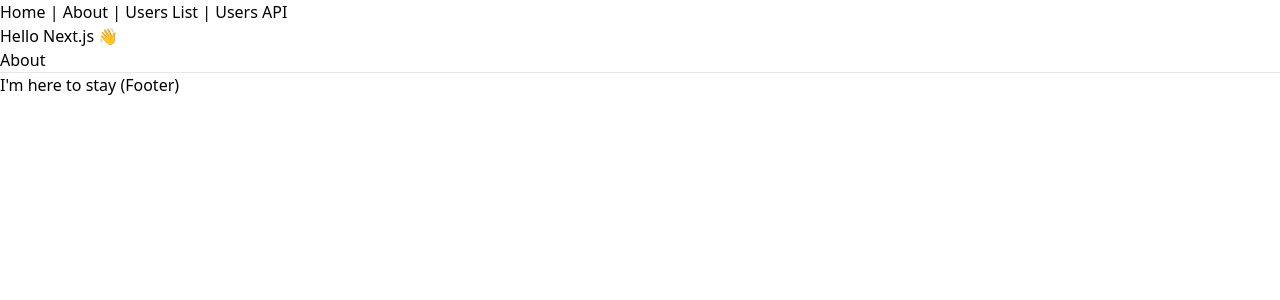
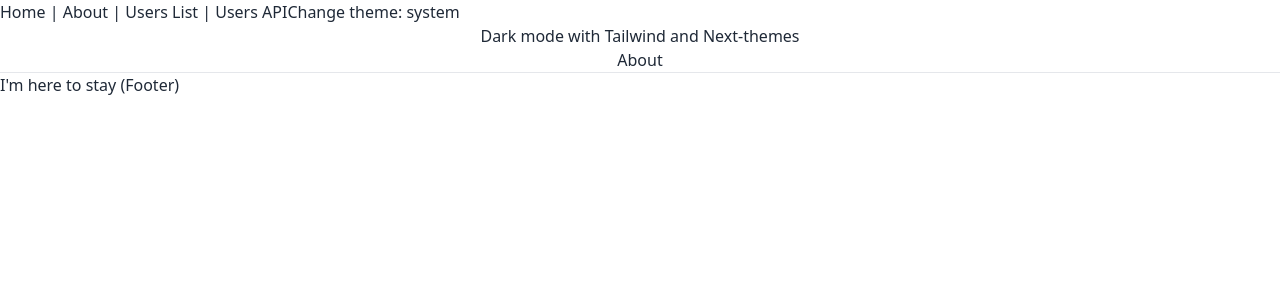
Before and after one commit to mariehmai/next-tailwind-typescript-starter, a Next.js app: page / in a window 1280 px wide. Shown: the top 300 px of the page. Built offline with nearby package versions, Linux system fonts and the light colour scheme.

Commit message:
feat(css): add dark mode sample with next-themes

```diff
--- a/components/Layout.tsx
+++ b/components/Layout.tsx
@@ -1,18 +1,34 @@
-import React, { ReactNode } from 'react';
+import React, { ReactNode, useEffect, useState } from 'react';
 import Link from 'next/link';
 import Head from 'next/head';
+import { useTheme } from 'next-themes';
 
 type Props = {
   children?: ReactNode;
   title?: string;
 };
 
-const Layout = ({ children, title = 'This is the default title' }: Props) => (
+const Layout = ({ children, title = 'This is the default title' }: Props) => {
+  const [isMounted, setIsMounted] = useState(false);
+  const { theme, setTheme } = useTheme();
+
+  useEffect(() => {
+    setIsMounted(true);
+  }, []);
+
+  const switchTheme = () => {
+    if (isMounted) {
+      setTheme(theme === 'light' ? 'dark' : 'light');
+    }
+  };
+
+  return (
     <div>
       <Head>
         <title>{title}</title>
         <meta charSet="utf-8" />
         <meta name="viewport" content="initial-scale=1.0, width=device-width" />
+        <link rel="icon" href="/favicon.ico" />
       </Head>
       <header>
         <nav>
@@ -28,6 +44,7 @@ const Layout = ({ children, title = 'This is the default title' }: Props) => (
             <a>Users List</a>
           </Link>{' '}
           | <a href="/api/users">Users API</a>
+          <button onClick={switchTheme}>Change theme: {theme}</button>
         </nav>
       </header>
       {children}
@@ -37,5 +54,6 @@ const Layout = ({ children, title = 'This is the default title' }: Props) => (
       </footer>
     </div>
   );
+};
 
 export default Layout;
--- a/package.json
+++ b/package.json
@@ -8,6 +8,7 @@
   },
   "dependencies": {
     "next": "^12.0.4",
+    "next-themes": "^0.0.15",
     "react": "^17.0.2",
     "react-dom": "^17.0.2"
   },
--- a/pages/_app.tsx
+++ b/pages/_app.tsx
@@ -1,10 +1,13 @@
 import React from 'react';
 import { AppProps } from 'next/app';
+import { ThemeProvider } from 'next-themes';
 
 import '../styles/index.css';
 
 const App = ({ Component, pageProps }: AppProps) => (
-  <Component {...pageProps} />
+  <ThemeProvider attribute="class">
+    <Component {...pageProps} />
+  </ThemeProvider>
 );
 
 export default App;
--- /dev/null
+++ b/pages/_document.tsx
@@ -0,0 +1,18 @@
+import React from 'react';
+import Document, { Html, Head, Main, NextScript } from 'next/document';
+
+class MyDocument extends Document {
+  render() {
+    return (
+      <Html>
+        <Head />
+        <body className="bg-white text-gray-800 dark:bg-gray-800 dark:text-white">
+          <Main />
+          <NextScript />
+        </body>
+      </Html>
+    );
+  }
+}
+
+export default MyDocument;
--- a/pages/index.tsx
+++ b/pages/index.tsx
@@ -1,14 +1,17 @@
 import Link from 'next/link';
+
 import Layout from '../components/Layout';
 
 const IndexPage = () => (
-  <Layout title="Home | Next.js + TypeScript Example">
-    <h1>Hello Next.js 👋</h1>
-    <p>
-      <Link href="/about">
-        <a>About</a>
-      </Link>
-    </p>
+  <Layout>
+    <div className="text-center">
+      <h1 className="text:2xl">Dark mode with Tailwind and Next-themes</h1>
+      <p>
+        <Link href="/about">
+          <a>About</a>
+        </Link>
+      </p>
+    </div>
   </Layout>
 );
 
--- a/tailwind.config.js
+++ b/tailwind.config.js
@@ -1,6 +1,6 @@
 module.exports = {
   purge: ['./pages/**/*.{js,ts,jsx,tsx}', './components/**/*.{js,ts,jsx,tsx}'],
-  darkMode: false,
+  darkMode: 'class',
   theme: {
     extend: {}
   },
```
Also changed, not shown: 1 other file (tests, documents, lock files or other folders). Lines whose indentation alone changed are shown as unchanged.
